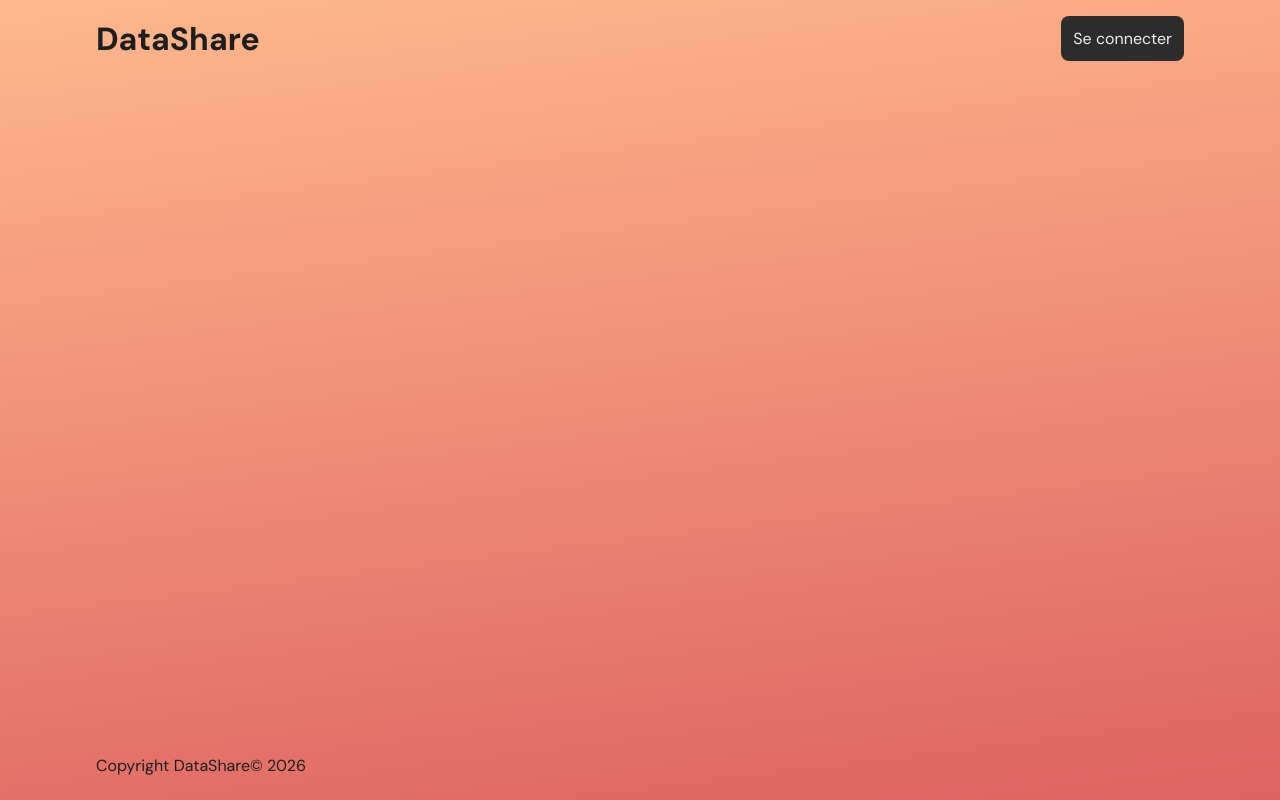
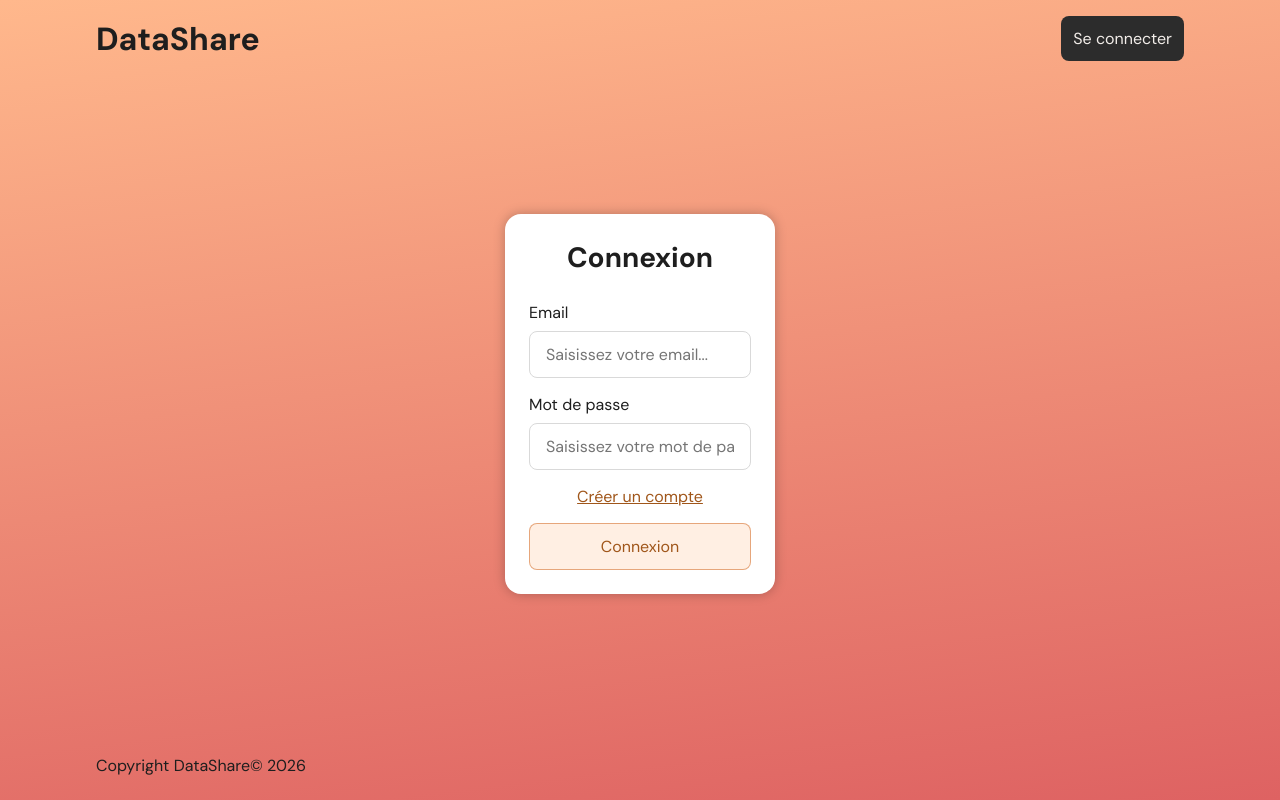
Before and after one commit to younesyousfipro/data-share, an Angular app in the folder front/: page /login in a window 1280 px wide. Before the commit this address led to /. Built offline with nearby package versions, Linux system fonts and the light colour scheme.

Commit message:
feat(front): add login page with validation and account created message (US04)

```diff
--- a/front/src/app/app.routes.ts
+++ b/front/src/app/app.routes.ts
@@ -1,8 +1,10 @@
 import { Routes } from '@angular/router';
+import { Login } from './features/auth/login/login';
 import { Register } from './features/auth/register/register';
 
 export const routes: Routes = [
   // Temporary: the home page arrives with US01
-  { path: '', redirectTo: 'register', pathMatch: 'full' },
+  { path: '', redirectTo: 'login', pathMatch: 'full' },
   { path: 'register', component: Register, title: 'Créer un compte - DataShare' },
+  { path: 'login', component: Login, title: 'Connexion - DataShare' },
 ];
--- /dev/null
+++ b/front/src/app/features/auth/login/login.html
@@ -0,0 +1,45 @@
+<section class="card" aria-labelledby="login-title">
+  <h1 id="login-title" class="card-title">Connexion</h1>
+
+  <form class="form" [formGroup]="form" (ngSubmit)="submit()">
+    @if (accountCreated) {
+      <p class="callout-info" role="status">Votre compte a été créé, vous pouvez vous connecter.</p>
+    }
+
+    <div class="field">
+      <label for="email">Email</label>
+      <input
+        id="email"
+        type="email"
+        formControlName="email"
+        autocomplete="email"
+        placeholder="Saisissez votre email..."
+        (blur)="trimEmail()"
+        [attr.aria-invalid]="emailError() !== null"
+        [attr.aria-describedby]="emailError() ? 'email-error' : null"
+      />
+      @if (emailError(); as error) {
+        <p id="email-error" class="field-error">{{ error }}</p>
+      }
+    </div>
+
+    <div class="field">
+      <label for="password">Mot de passe</label>
+      <input
+        id="password"
+        type="password"
+        formControlName="password"
+        autocomplete="current-password"
+        placeholder="Saisissez votre mot de passe..."
+        [attr.aria-invalid]="passwordError() !== null"
+        [attr.aria-describedby]="passwordError() ? 'password-error' : null"
+      />
+      @if (passwordError(); as error) {
+        <p id="password-error" class="field-error">{{ error }}</p>
+      }
+    </div>
+
+    <a class="link" routerLink="/register">Créer un compte</a>
+    <button class="button-primary" type="submit">Connexion</button>
+  </form>
+</section>
--- /dev/null
+++ b/front/src/app/features/auth/login/login.ts
@@ -0,0 +1,42 @@
+import { Component, inject } from '@angular/core';
+import { NonNullableFormBuilder, ReactiveFormsModule, Validators } from '@angular/forms';
+import { ActivatedRoute, RouterLink } from '@angular/router';
+
+// Same rules as LoginRequestDTO: the password length is checked at registration only
+@Component({
+  selector: 'app-login',
+  imports: [ReactiveFormsModule, RouterLink],
+  templateUrl: './login.html',
+})
+export class Login {
+  protected readonly accountCreated =
+    inject(ActivatedRoute).snapshot.queryParamMap.get('registered') === 'true';
+
+  protected readonly form = inject(NonNullableFormBuilder).group({
+    email: ['', [Validators.required, Validators.email]],
+    password: ['', Validators.required],
+  });
+
+  protected trimEmail(): void {
+    const email = this.form.controls.email;
+    email.setValue(email.value.trim());
+  }
+
+  protected submit(): void {
+    this.trimEmail();
+    this.form.markAllAsTouched();
+  }
+
+  protected emailError(): string | null {
+    const email = this.form.controls.email;
+    if (!email.touched || email.valid) {
+      return null;
+    }
+    return email.hasError('required') ? 'Saisissez votre email.' : 'Saisissez un email valide.';
+  }
+
+  protected passwordError(): string | null {
+    const password = this.form.controls.password;
+    return password.touched && password.invalid ? 'Saisissez votre mot de passe.' : null;
+  }
+}
--- a/front/src/app/features/auth/register/register.ts
+++ b/front/src/app/features/auth/register/register.ts
@@ -48,7 +48,7 @@ export class Register {
     this.serverError.set(null);
     const { email, password } = this.form.getRawValue();
     this.authService.register({ email, password }).subscribe({
-      next: () => this.router.navigate(['/login']),
+      next: () => this.router.navigate(['/login'], { queryParams: { registered: true } }),
       error: (error: HttpErrorResponse) => {
         this.submitting = false;
         this.serverError.set(
--- a/front/src/styles.css
+++ b/front/src/styles.css
@@ -154,3 +154,13 @@ button {
   color: var(--color-error-text);
   font-size: var(--font-size-small);
 }
+
+.callout-info {
+  margin: 0;
+  padding: var(--space-1);
+  border: 1px solid var(--color-info-border);
+  border-radius: var(--radius-field);
+  background: var(--color-info-bg);
+  color: var(--color-info-text);
+  font-size: var(--font-size-small);
+}
```
Also changed, not shown: 2 other files (tests, documents, lock files or other folders).
